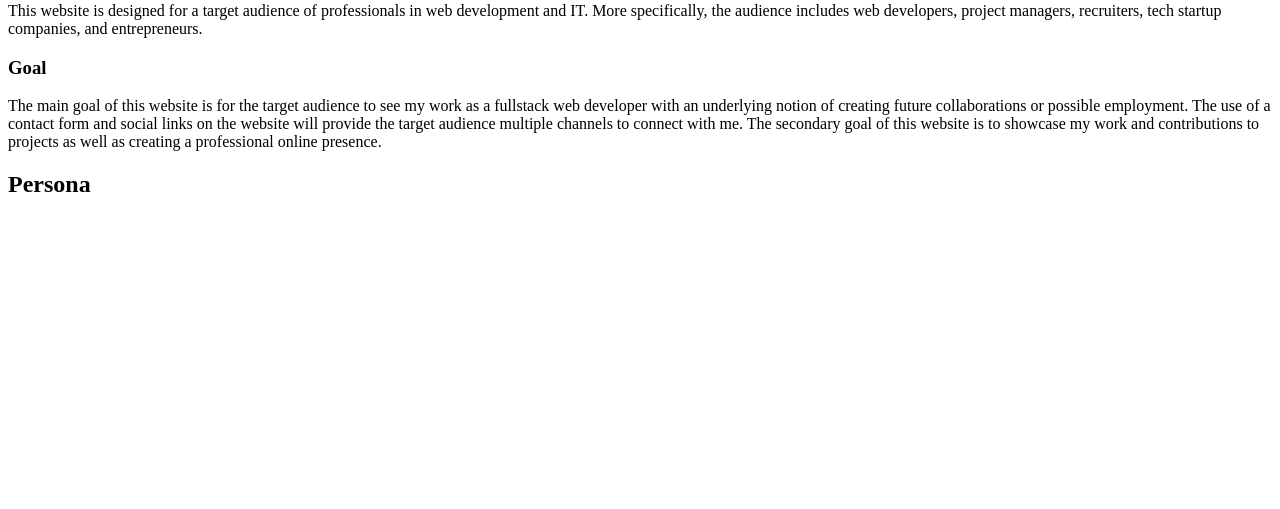
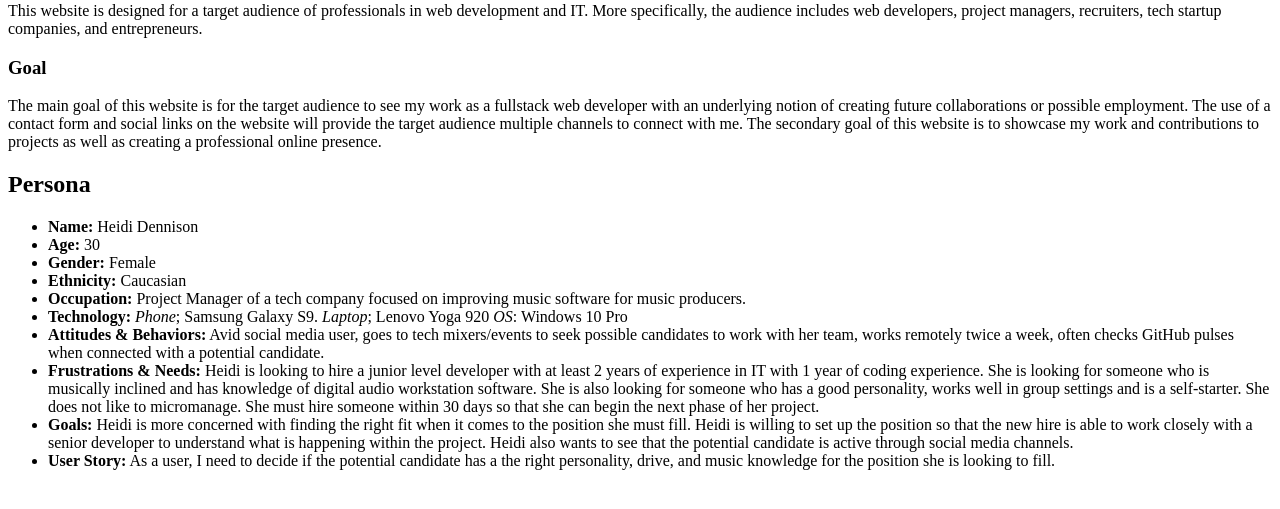
Before and after one commit to brentTheDev/brent-pwp, a PHP site: page /milestone-1.php in a window 1280 px wide. Shown: the part 243-752 px from the top of the page. Run offline with PHP 8.4, Linux system fonts and the light colour scheme.

Commit message:
Updated persona section. Ready for review.

```diff
--- a/public_html/documentation/milestone-1.php
+++ b/public_html/documentation/milestone-1.php
@@ -18,5 +18,24 @@
 					on the website will provide the target audience multiple channels to connect with me. The secondary goal of this
 					website is to showcase my work and contributions to projects as well as creating a professional online presence. </p>
 			<h2>Persona</h2>
+				<ul>
+					<li><strong>Name:</strong> Heidi Dennison</li>
+					<li><strong>Age:</strong> 30</li>
+					<li><strong>Gender:</strong> Female</li>
+					<li><strong>Ethnicity:</strong> Caucasian</li>
+					<li><strong>Occupation:</strong> Project Manager of a tech company focused on improving music software for music producers.</li>
+					<li><strong>Technology:</strong> <em>Phone</em>; Samsung Galaxy S9. <em>Laptop</em>; Lenovo Yoga 920 <em>OS</em>: Windows 10 Pro</li>
+					<li><strong>Attitudes &amp; Behaviors:</strong> Avid social media user, goes to tech mixers/events to seek
+					possible candidates to work with her team, works remotely twice a week, often checks GitHub pulses when connected with a potential candidate.</li>
+					<li><strong>Frustrations &amp; Needs:</strong> Heidi is looking to hire a junior level developer with at least 2 years of experience in IT with
+					1 year of coding experience. She is looking for someone who is musically inclined and has knowledge of digital audio workstation software. She is
+					also looking for someone who has a good personality, works well in group settings and is a self-starter. She does not like to micromanage.
+					She must hire someone within 30 days so that she can begin the next phase of her project.</li>
+					<li><strong>Goals:</strong> Heidi is more concerned with finding the right fit when it comes to the position she must fill.
+					Heidi is willing to set up the position so that the new hire is able to work closely with a senior developer to understand what is happening
+					within the project. Heidi also wants to see that the potential candidate is active through social media channels.</li>
+					<li><strong>User Story:</strong> As a user, I need to decide if the potential candidate has a the right personality,
+					drive, and music knowledge for the position she is looking to fill.</li>
+		</ul>
 	</body>
 </html>
```
